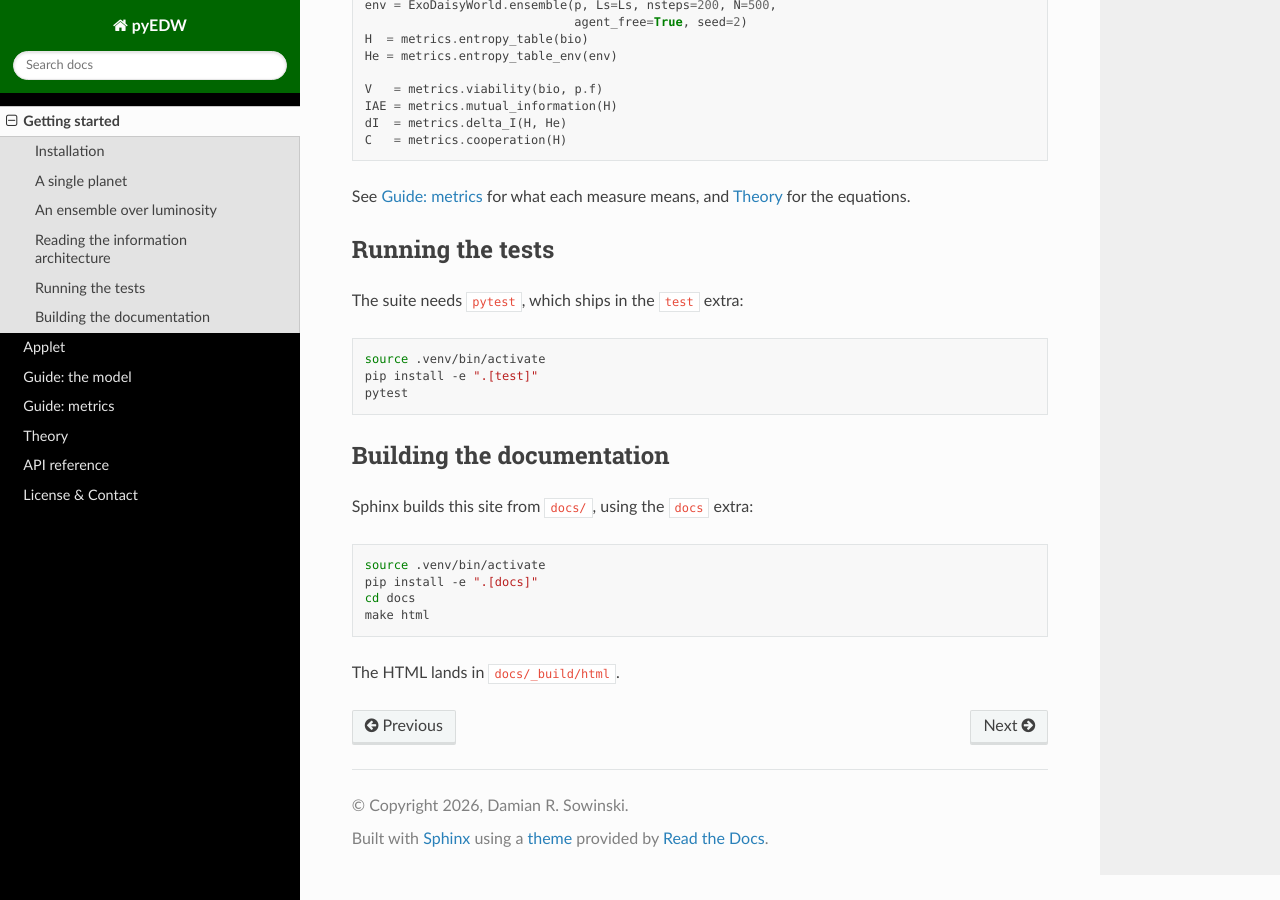
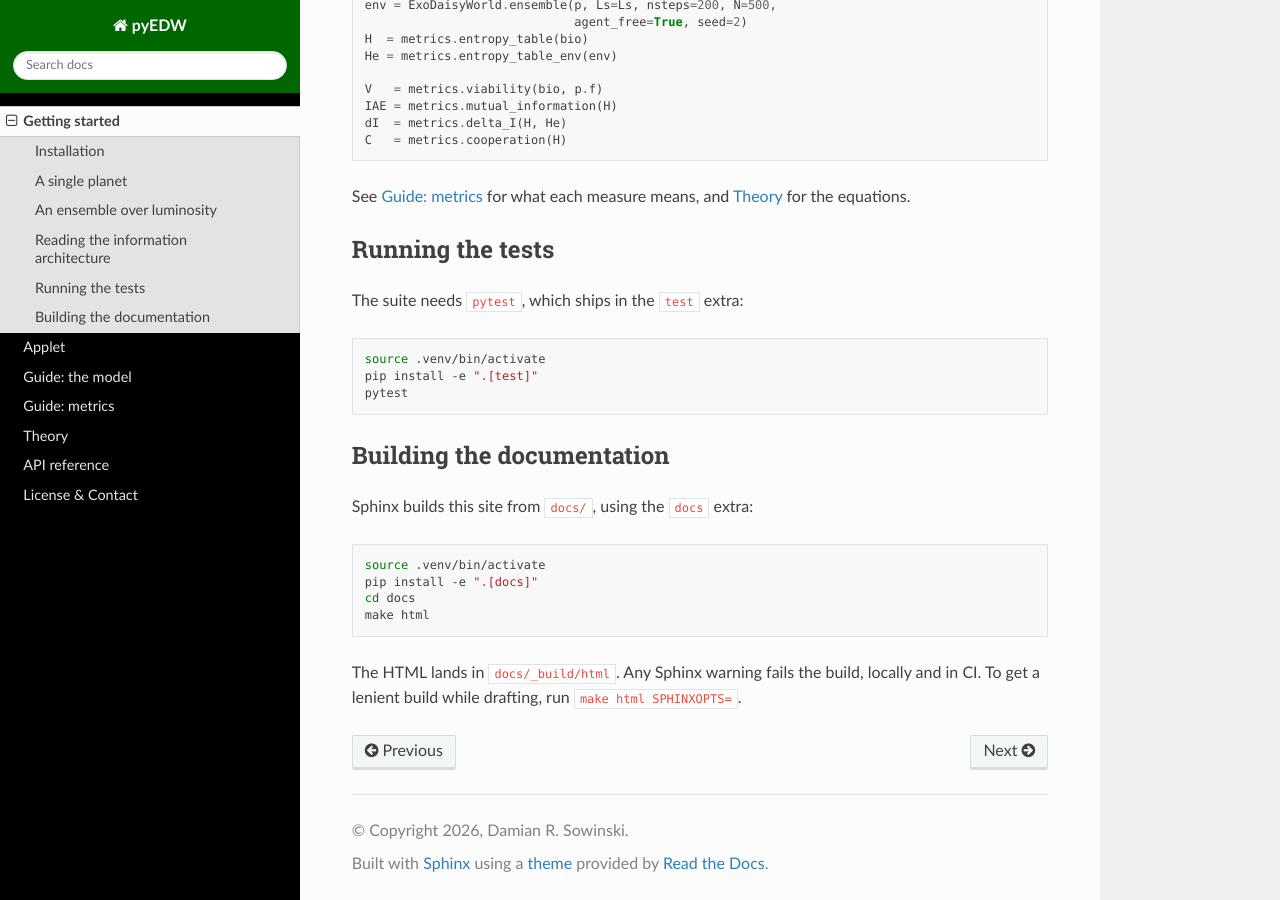
Before and after one commit to EternalTime/pyEDW, a Sphinx documentation site: the page built from docs/getting_started.rst, in a window 1280 px wide and 900 px high, scrolled down 1219 px. Built offline with Sphinx 7.4.7 and the Read the Docs theme 3.1.0, drawn with Linux system fonts in a browser that asks for light colours.

Commit message:
docs: fail the documentation build on any Sphinx warning (#8)
* docs: fail the documentation build on any Sphinx warning

The manual already builds without warnings; -W --keep-going in the Makefile
default SPHINXOPTS keeps it that way for both local and CI builds.

* no-mistakes(document): Document that Sphinx warnings now fail the docs build

```diff
--- a/docs/getting_started.rst
+++ b/docs/getting_started.rst
@@ -97,3 +97,5 @@ Sphinx builds this site from ``docs/``, using the ``docs`` extra:
    make html
 
 The HTML lands in ``docs/_build/html``.
+Any Sphinx warning fails the build, locally and in CI.
+To get a lenient build while drafting, run ``make html SPHINXOPTS=``.
```
Also changed, not shown: 1 other file.
